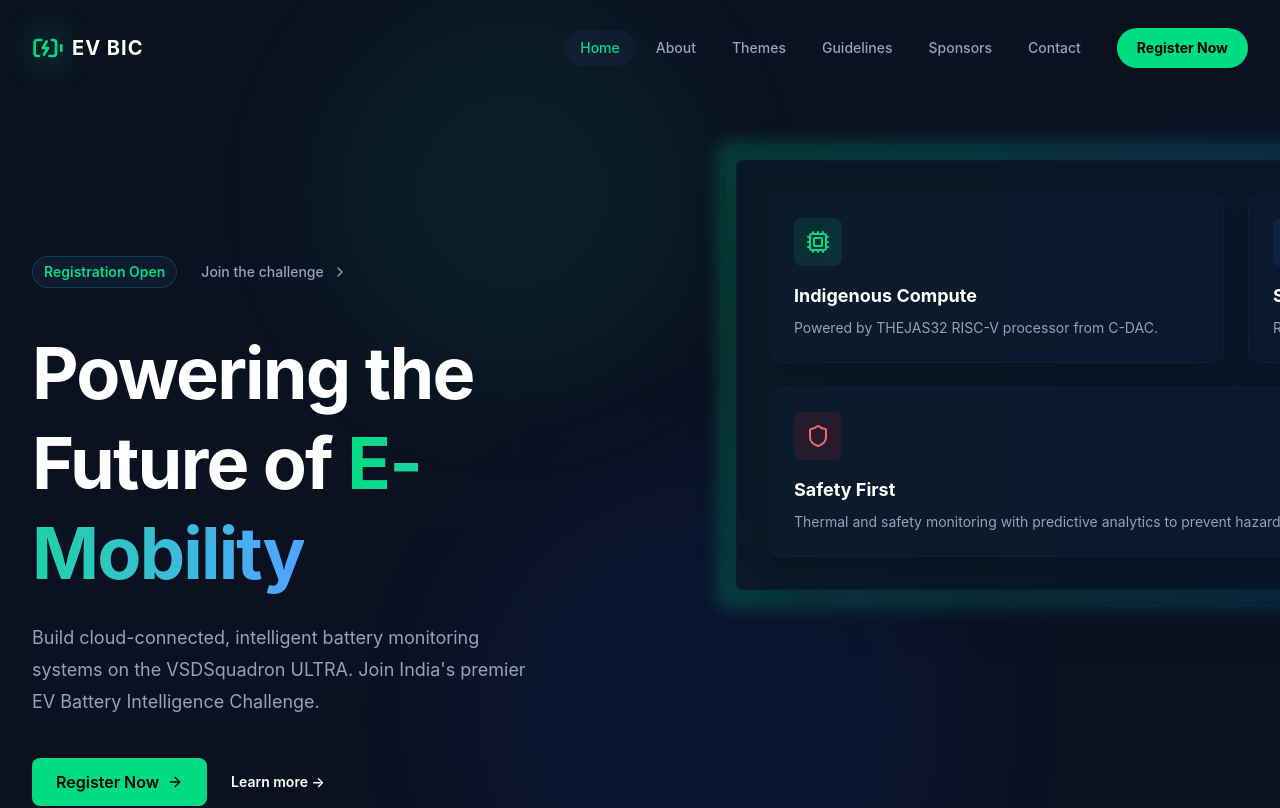
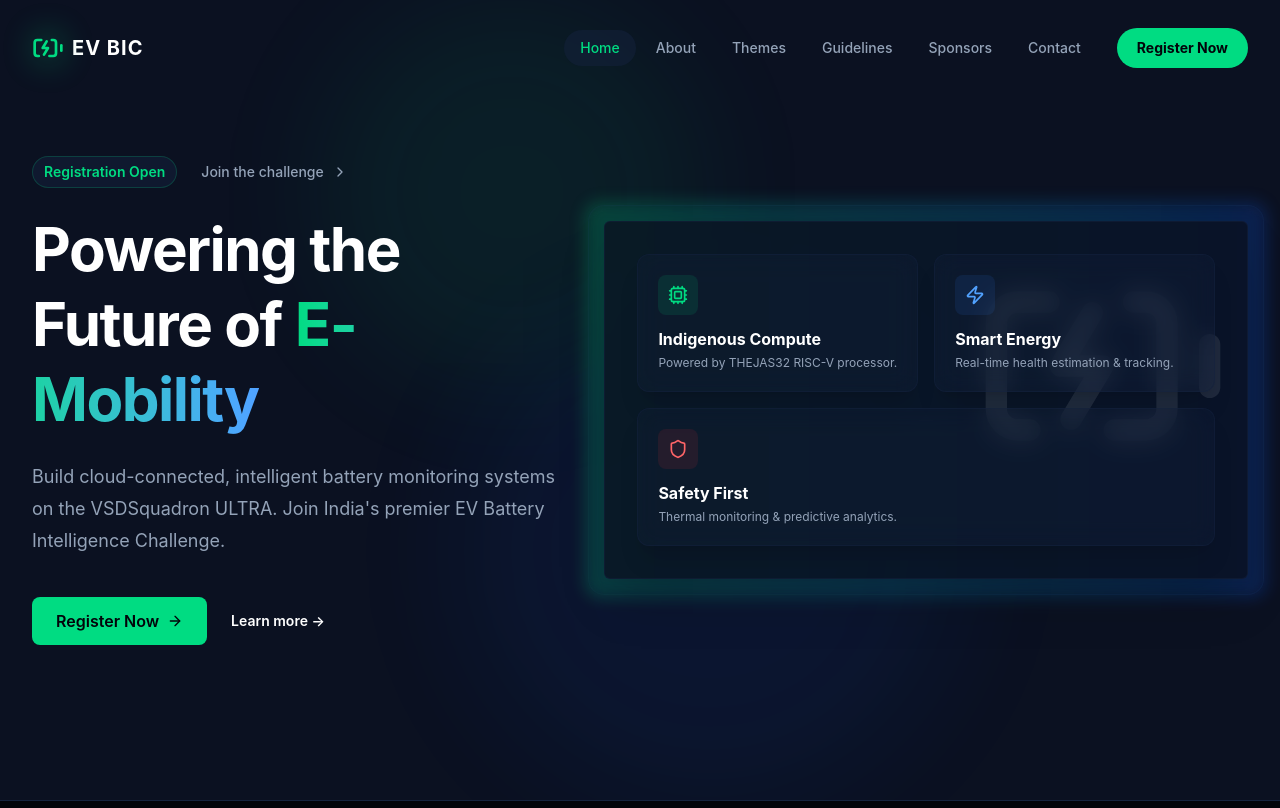
Before and after one commit to AdharshJolly/EV-BIC, a React (Vite) app: page / in a window 1280 px wide. Shown: the top 808 px of the page. Built offline with nearby package versions, Linux system fonts and the light colour scheme.

Commit message:
fix: Optimize Homepage layout spacing and card visibility

```diff
--- a/src/pages/Home.tsx
+++ b/src/pages/Home.tsx
@@ -11,14 +11,14 @@
          <div className="absolute bottom-0 right-1/4 w-[500px] h-[500px] bg-blue-600/20 rounded-full blur-3xl opacity-30 animate-pulse" style={{animationDelay: '2s'}}></div>
       </div>
 
-      <div className="mx-auto max-w-7xl px-6 pb-24 pt-32 sm:pb-32 lg:flex lg:px-8 lg:py-40">
+      <div className="mx-auto max-w-7xl px-6 py-20 lg:flex lg:items-center lg:gap-x-10 lg:px-8 lg:py-24">
         <motion.div
           initial={{ opacity: 0, x: -50 }}
           animate={{ opacity: 1, x: 0 }}
           transition={{ duration: 0.8, ease: "easeOut" }}
-          className="mx-auto max-w-2xl lg:mx-0 lg:max-w-xl lg:flex-shrink-0 lg:pt-8"
+          className="mx-auto max-w-2xl lg:mx-0 lg:flex-auto"
         >
-          <div className="mt-24 sm:mt-32 lg:mt-16">
+          <div className="mt-10 lg:mt-0">
             <a href="#" className="inline-flex space-x-6">
               <span className="rounded-full bg-brand-secondary/50 px-3 py-1 text-sm font-semibold leading-6 text-brand-accent ring-1 ring-inset ring-brand-accent/20 hover:bg-brand-accent/10 transition-colors">
                 Registration Open
@@ -29,10 +29,10 @@
               </span>
             </a>
           </div>
-          <h1 className="mt-10 text-5xl font-bold tracking-tight text-white sm:text-7xl leading-tight">
+          <h1 className="mt-6 text-5xl font-bold tracking-tight text-white sm:text-6xl leading-tight">
             Powering the Future of <span className="text-transparent bg-clip-text bg-gradient-to-r from-brand-accent to-blue-400">E-Mobility</span>
           </h1>
-          <p className="mt-6 text-lg leading-8 text-brand-muted max-w-lg">
+          <p className="mt-6 text-lg leading-8 text-brand-muted">
             Build cloud-connected, intelligent battery monitoring systems on the VSDSquadron ULTRA. Join India's premier EV Battery Intelligence Challenge.
           </p>
           <div className="mt-10 flex items-center gap-x-6">
@@ -52,52 +52,50 @@
            initial={{ opacity: 0, scale: 0.9 }}
            animate={{ opacity: 1, scale: 1 }}
            transition={{ duration: 0.8, delay: 0.2 }}
-           className="mx-auto mt-16 flex max-w-2xl sm:mt-24 lg:ml-10 lg:mt-0 lg:mr-0 lg:max-w-none lg:flex-none xl:ml-32"
+           className="mt-16 sm:mt-24 lg:mt-0 lg:flex-shrink-0 lg:flex-grow"
         >
-          <div className="max-w-3xl flex-none sm:max-w-5xl lg:max-w-none">
-             <div className="relative -m-2 rounded-xl bg-brand-secondary/10 p-2 ring-1 ring-inset ring-brand-secondary/40 lg:-m-4 lg:rounded-2xl lg:p-4 backdrop-blur-sm">
+          <div className="relative -m-2 rounded-xl bg-brand-secondary/10 p-2 ring-1 ring-inset ring-brand-secondary/40 lg:-m-4 lg:rounded-2xl lg:p-4 backdrop-blur-sm max-w-lg mx-auto lg:max-w-none">
 
             <div className="absolute -inset-1 bg-gradient-to-r from-brand-accent to-blue-600 rounded-2xl blur opacity-20"></div>
 
-               <div className="relative rounded-md bg-brand-primary/80 border border-brand-secondary/50 p-8 shadow-2xl overflow-hidden">
+            <div className="relative rounded-md bg-brand-primary/80 border border-brand-secondary/50 p-6 sm:p-8 shadow-2xl overflow-hidden">
               <div className="absolute top-0 right-0 p-4 opacity-10">
                 <BatteryCharging className="w-64 h-64" />
               </div>
 
-                  <div className="grid grid-cols-1 gap-6 sm:grid-cols-2 relative z-10">
+              <div className="grid grid-cols-1 gap-4 sm:grid-cols-2 relative z-10">
                 <motion.div
                   whileHover={{ scale: 1.05 }}
-                      className="glass-panel p-6 rounded-xl border border-brand-secondary/50 hover:border-brand-accent/50 transition-colors"
+                  className="glass-panel p-5 rounded-xl border border-brand-secondary/50 hover:border-brand-accent/50 transition-colors"
                 >
-                        <div className="bg-brand-accent/10 w-12 h-12 rounded-lg flex items-center justify-center mb-4">
-                          <Cpu className="h-6 w-6 text-brand-accent" />
+                    <div className="bg-brand-accent/10 w-10 h-10 rounded-lg flex items-center justify-center mb-3">
+                      <Cpu className="h-5 w-5 text-brand-accent" />
                     </div>
-                        <h3 className="text-lg font-bold text-white mb-2">Indigenous Compute</h3>
-                        <p className="text-sm text-brand-muted">Powered by THEJAS32 RISC-V processor from C-DAC.</p>
+                    <h3 className="text-base font-bold text-white mb-1">Indigenous Compute</h3>
+                    <p className="text-xs text-brand-muted">Powered by THEJAS32 RISC-V processor.</p>
                 </motion.div>
 
                 <motion.div
                   whileHover={{ scale: 1.05 }}
-                      className="glass-panel p-6 rounded-xl border border-brand-secondary/50 hover:border-brand-accent/50 transition-colors"
+                  className="glass-panel p-5 rounded-xl border border-brand-secondary/50 hover:border-brand-accent/50 transition-colors"
                 >
-                        <div className="bg-blue-500/10 w-12 h-12 rounded-lg flex items-center justify-center mb-4">
-                          <Zap className="h-6 w-6 text-blue-400" />
+                    <div className="bg-blue-500/10 w-10 h-10 rounded-lg flex items-center justify-center mb-3">
+                      <Zap className="h-5 w-5 text-blue-400" />
                     </div>
-                        <h3 className="text-lg font-bold text-white mb-2">Smart Energy</h3>
-                        <p className="text-sm text-brand-muted">Real-time battery health estimation and degradation tracking.</p>
+                    <h3 className="text-base font-bold text-white mb-1">Smart Energy</h3>
+                    <p className="text-xs text-brand-muted">Real-time health estimation & tracking.</p>
                 </motion.div>
 
                 <motion.div
                   whileHover={{ scale: 1.05 }}
-                      className="sm:col-span-2 glass-panel p-6 rounded-xl border border-brand-secondary/50 hover:border-brand-accent/50 transition-colors"
+                  className="sm:col-span-2 glass-panel p-5 rounded-xl border border-brand-secondary/50 hover:border-brand-accent/50 transition-colors"
                 >
-                        <div className="bg-red-500/10 w-12 h-12 rounded-lg flex items-center justify-center mb-4">
-                          <Shield className="h-6 w-6 text-red-400" />
+                    <div className="bg-red-500/10 w-10 h-10 rounded-lg flex items-center justify-center mb-3">
+                      <Shield className="h-5 w-5 text-red-400" />
                     </div>
-                        <h3 className="text-lg font-bold text-white mb-2">Safety First</h3>
-                        <p className="text-sm text-brand-muted">Thermal and safety monitoring with predictive analytics to prevent hazards.</p>
+                    <h3 className="text-base font-bold text-white mb-1">Safety First</h3>
+                    <p className="text-xs text-brand-muted">Thermal monitoring & predictive analytics.</p>
                 </motion.div>
-                  </div>
               </div>
             </div>
           </div>
```
Lines whose indentation alone changed are shown as unchanged.
